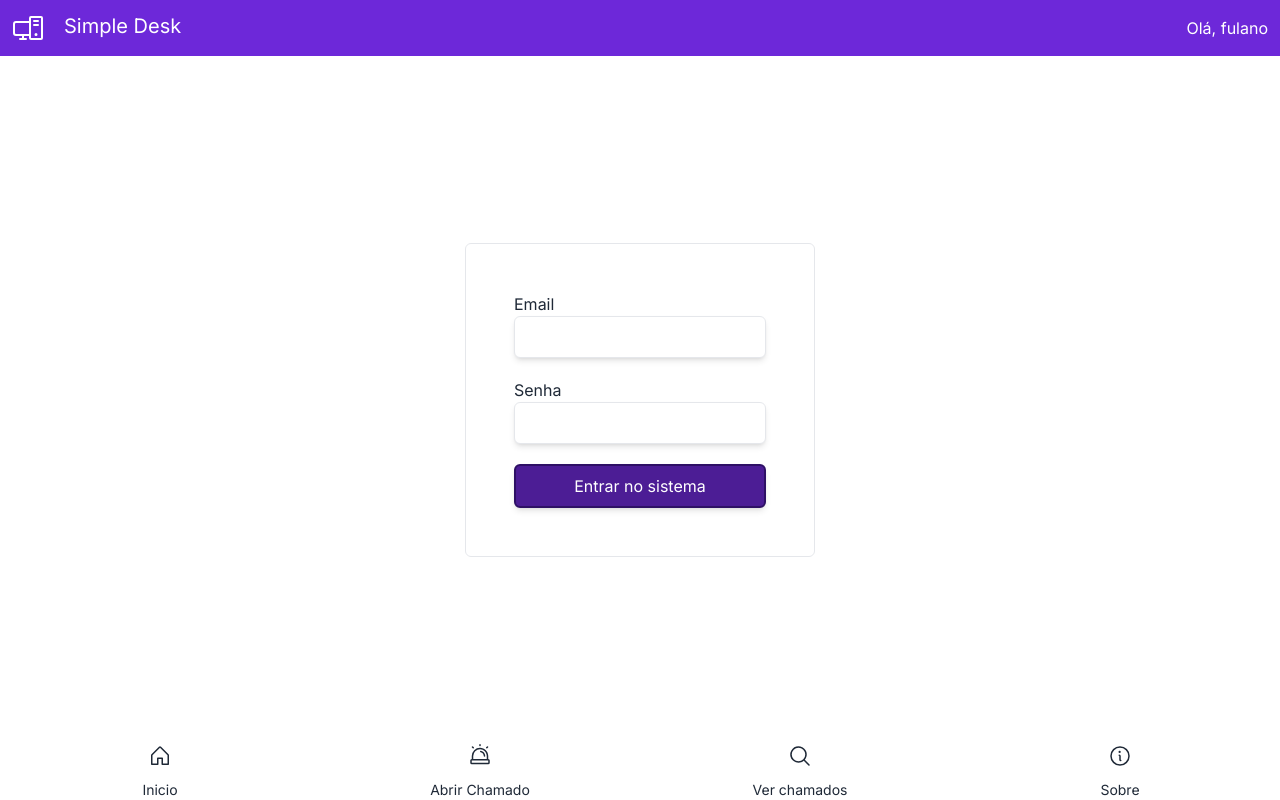
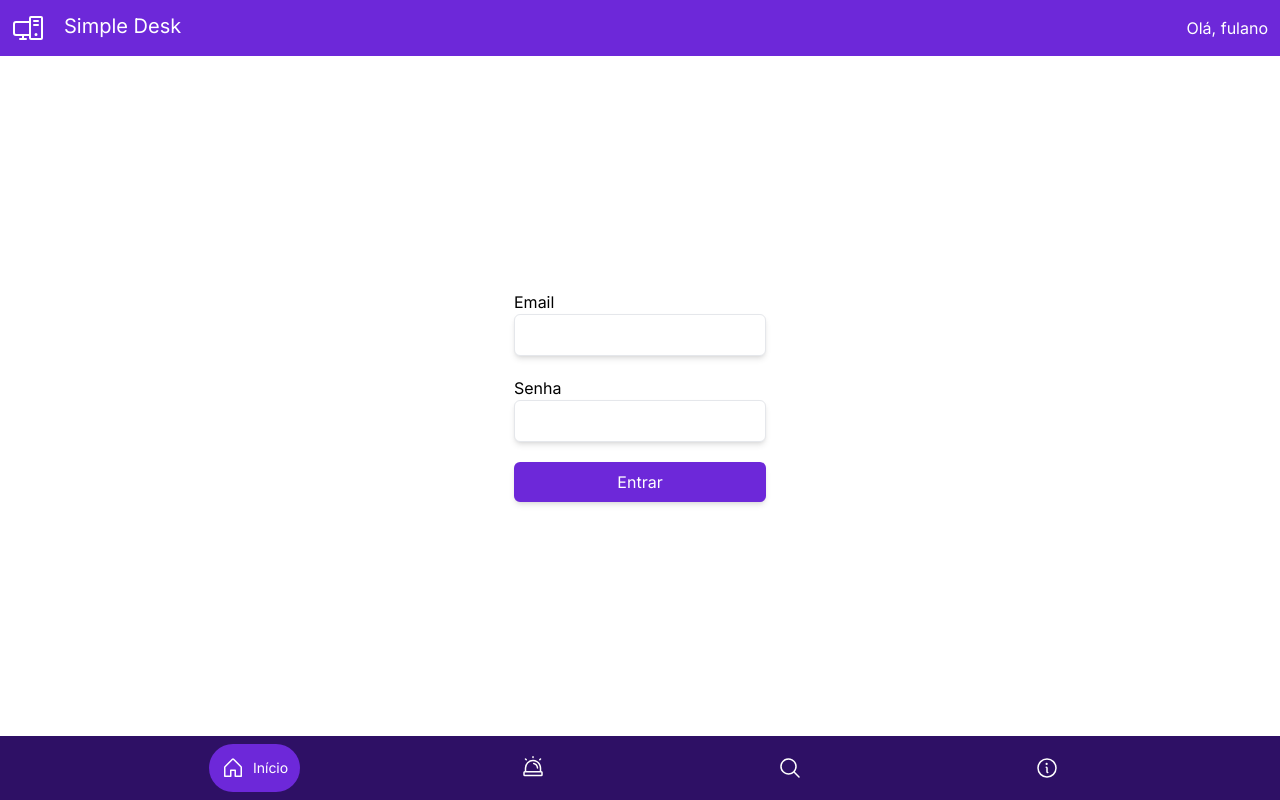
Before and after one commit to yamatopotter/SimpleDesk, a React (Vite) app in the folder frontend/: page / in a window 1280 px wide. Built offline with nearby package versions, Linux system fonts and the light colour scheme.

Commit message:
add: Login Screen

```diff
--- /dev/null
+++ b/frontend/src/components/ButtonBottomNav/ButtonBottomNav.jsx
@@ -0,0 +1,12 @@
+export const ButtonBottomNav = ({ icon, active, text }) => {
+  return (
+    <button
+      className={`flex items-center justify-center gap-2 text-white ${
+        active ? "bg-violet-700" : ""
+      } rounded-full p-3`}
+    >
+      {icon ? icon : null}
+      {active ? <span className="text-sm">{text}</span> : null}
+    </button>
+  );
+};
--- a/frontend/src/components/CommonButton/CommonButton.jsx
+++ b/frontend/src/components/CommonButton/CommonButton.jsx
@@ -1,9 +1,24 @@
-export const CommonButton = () => {
-    return (
-      <input
-        type="email"
-        name="email"
-        className="p-2 rounded-md border shadow-md"
-      />
-    );
-}
+export const CommonButton = ({
+  content,
+  id,
+  name,
+  colored = true,
+  icon,
+  onClick,
+}) => {
+  return (
+    <button
+      name={name}
+      id={id}
+      className={`p-2 rounded-md shadow-md transition-all ease-in-out duration-300 hover:shadow-lg ${
+        colored
+          ? "bg-violet-700 text-white hover:bg-violet-950"
+          : "border border-violet-700 text-violet-700 hover:border-0 hover:bg-violet-900 hover:text-white"
+      }`}
+      onClick={onClick ? onClick : null}
+    >
+      {icon ? icon : ""}
+      {content}
+    </button>
+  );
+};
--- /dev/null
+++ b/frontend/src/components/CommonInput/CommonInput.jsx
@@ -0,0 +1,23 @@
+export const CommonInput = ({
+  type = "text",
+  name,
+  id,
+  value,
+  onChange,
+  className,
+  readOnly = false,
+  extra,
+}) => {
+  return (
+    <input
+      type={type}
+      name={name}
+      id={id}
+      value={value ? value : null}
+      className={`border rounded-md p-2 shadow-md transition-all ease duration-300 ${className}`}
+      onChange={onChange ? onChange : null}
+      readOnly={readOnly}
+      {...extra}
+    />
+  );
+};
--- a/frontend/src/components/Footer/Footer.jsx
+++ b/frontend/src/components/Footer/Footer.jsx
@@ -1,28 +1,30 @@
 import { House, Info, MagnifyingGlass, Siren } from "@phosphor-icons/react"
+import { ButtonBottomNav } from "../ButtonBottomNav/ButtonBottomNav";
 
 export const Footer = () => {
     if(true){
         return (
-          <div className="flex w-full text-center items-center justify-around">
-            <button className="relative h-full basis-full flex flex-col items-center justify-center gap-3 transition-all ease-in-out duration-300 hover:bg-violet-700 hover:text-white">
-              <House size={24} />
-              <span className="text-sm">Inicio</span>
-            </button>
-
-            <button className="relative h-full basis-full flex flex-col items-center justify-center gap-3 transition-all ease-in-out duration-300 hover:bg-violet-700 hover:text-white">
-              <Siren size={24} />
-              <span className="text-sm">Abrir Chamado</span>
-            </button>
-
-            <button className="relative h-full basis-full flex flex-col items-center justify-center gap-3 transition-all ease-in-out duration-300 hover:bg-violet-700 hover:text-white">
-              <MagnifyingGlass size={24} />
-              <span className="text-sm">Ver chamados</span>
-            </button>
-
-            <button className="relative h-full basis-full flex flex-col items-center justify-center gap-3 transition-all ease-in-out duration-300 hover:bg-violet-700 hover:text-white">
-              <Info size={24} />
-              <span className="text-sm">Sobre</span>
-            </button>
+          <div className="flex w-full py-2 text-center items-center justify-evenly bg-violet-950">
+            <ButtonBottomNav
+              active={true}
+              icon={<House size={24} />}
+              text="Início"
+            />
+            <ButtonBottomNav
+              active={false}
+              icon={<Siren size={24} />}
+              text="Abrir Chamado"
+            />
+            <ButtonBottomNav
+              active={false}
+              icon={<MagnifyingGlass size={24} />}
+              text="Ver Chamados"
+            />
+            <ButtonBottomNav
+              active={false}
+              icon={<Info size={24} />}
+              text="Sobre"
+            />
           </div>
         );
     }
--- a/frontend/src/components/LoginForm/LoginForm.jsx
+++ b/frontend/src/components/LoginForm/LoginForm.jsx
@@ -1,28 +1,21 @@
+import { CommonButton } from "../CommonButton/CommonButton";
+import { CommonInput } from "../CommonInput/CommonInput";
+
 export const LoginForm = () => {
   return (
     <div className="flex flex-col flex-1 justify-center items-center">
-      <form className="flex flex-col gap-5 border p-12 backdrop-blur-sm rounded-md">
+      <form className="flex flex-col gap-5">
         <div className="flex flex-col">
           <label htmlFor="email">Email</label>
-          <input
-            type="email"
-            name="email"
-            className="p-2 rounded-md border shadow-md"
-          />
+          <CommonInput type="email" id="email" name="email" />
         </div>
 
         <div className="flex flex-col">
           <label htmlFor="password">Senha</label>
-          <input
-            type="password"
-            name="password"
-            className="p-2 rounded-md border shadow-md"
-          />
+          <CommonInput type="password" id="password" name="password" />
         </div>
 
-        <button className="bg-violet-900 text-white border-2 border-violet-950 shadow-md hover:shadow-xl p-2 rounded-md">
-          Entrar no sistema
-        </button>
+        <CommonButton id="btnLogin" name="btnLogin" content="Entrar" />
       </form>
     </div>
   );
--- a/frontend/tailwind.config.js
+++ b/frontend/tailwind.config.js
@@ -9,5 +9,5 @@ module.exports = {
       },
     },
   },
-  plugins: [require("daisyui")],
+  plugins: [],
 };
```
